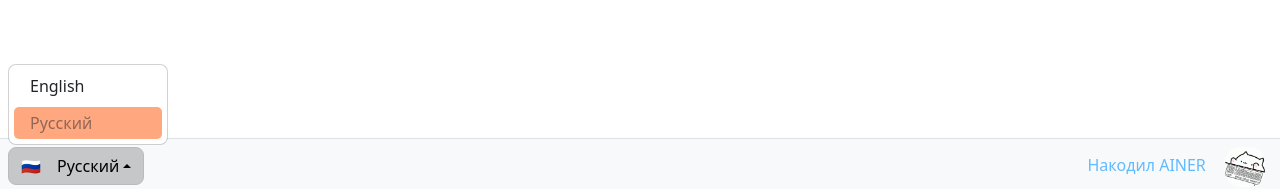
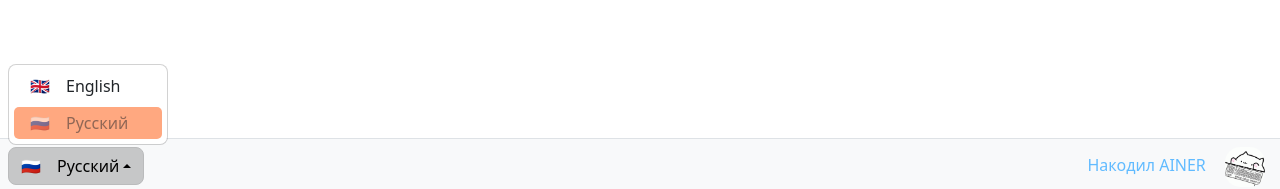
Before and after one commit to AINER/RSS-Reader, a website built with webpack: page index.html in a window 1280 px wide. Both pictures are taken after a click on the button "🇷🇺 Русский". Shown: the part 605-794 px from the top of the page. Built offline with nearby package versions, Linux system fonts and the light colour scheme; what on-change would draw is missing.

Commit message:
Change view of language switch popup
Added language flags for  more visual convenient UI.

```diff
--- a/index.html
+++ b/index.html
@@ -186,8 +186,8 @@
               English
             </button>
             <ul class="dropdown-menu" aria-labelledby="dropdownMenuButton1">
-              <li><a class="language language-en dropdown-item" href="#">English</a></li>
-              <li><a class="language language-ru dropdown-item" href="#">Русский</a></li>
+              <li><a class="language language-en dropdown-item" href="#">🇬🇧  English</a></li>
+              <li><a class="language language-ru dropdown-item" href="#">🇷🇺  Русский</a></li>
             </ul>
           </div>
         </div>
```
